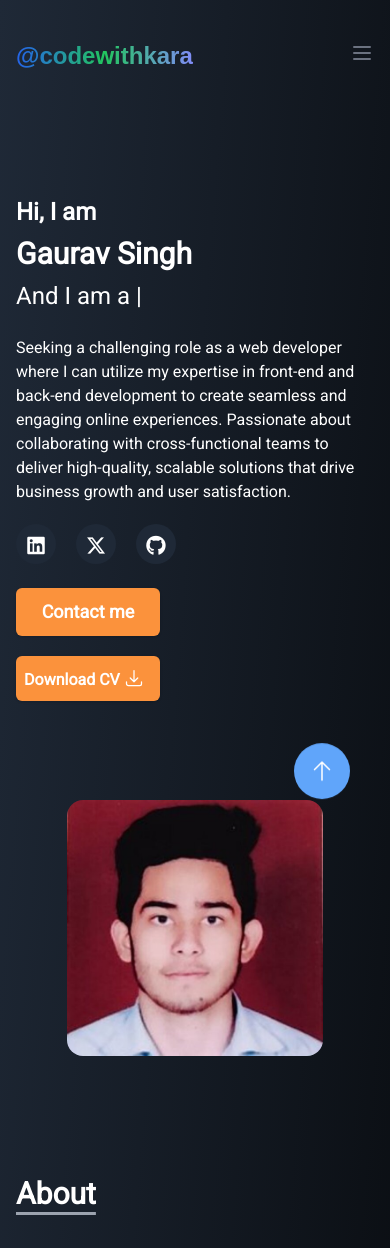
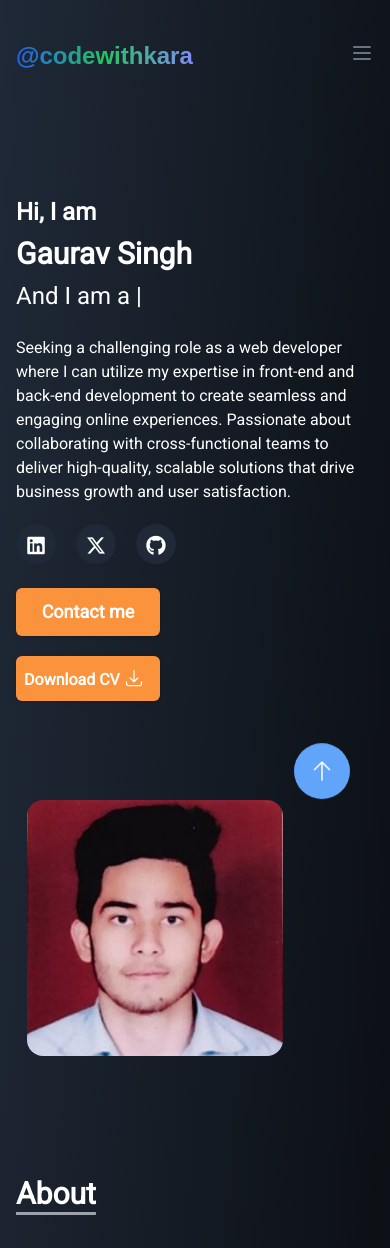
Before and after one commit to GauravSinghdev/portfolio_website, a React (Vite) app: page / in a window 390 px wide. Shown: the top 1248 px of the page. Built offline with nearby package versions, Linux system fonts and the light colour scheme.

Commit message:
responsiveness added

```diff
--- a/src/components/Banner.jsx
+++ b/src/components/Banner.jsx
@@ -66,7 +66,7 @@ const Banner = () => {
                 </div>
             </div>
             {/* 2nd div */}
-            <div className="w-full mt-16 md:mt-0 md:ps-20 flex justify-center md:justify-end">
+            <div className="w-full mt-16 md:mt-0 md:ps-20 flex justify-center me-20">
                 {/* big image of me */}
                 <img className='mt-8 md:mt-32 w-64 h-64 md:w-80 md:h-80 lg:w-96 lg:h-96 rounded-2xl' src={bannerImage} />
             </div>
```
